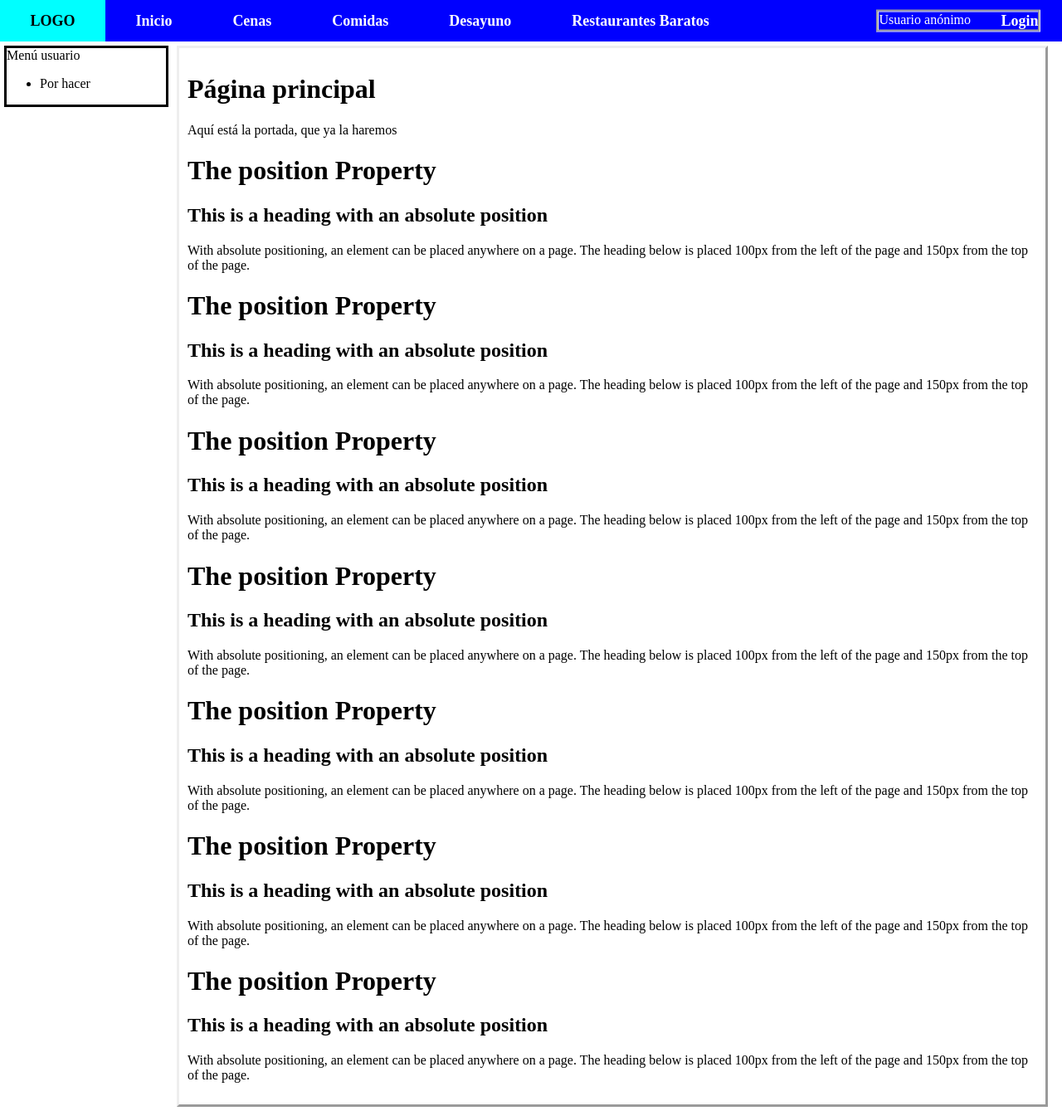
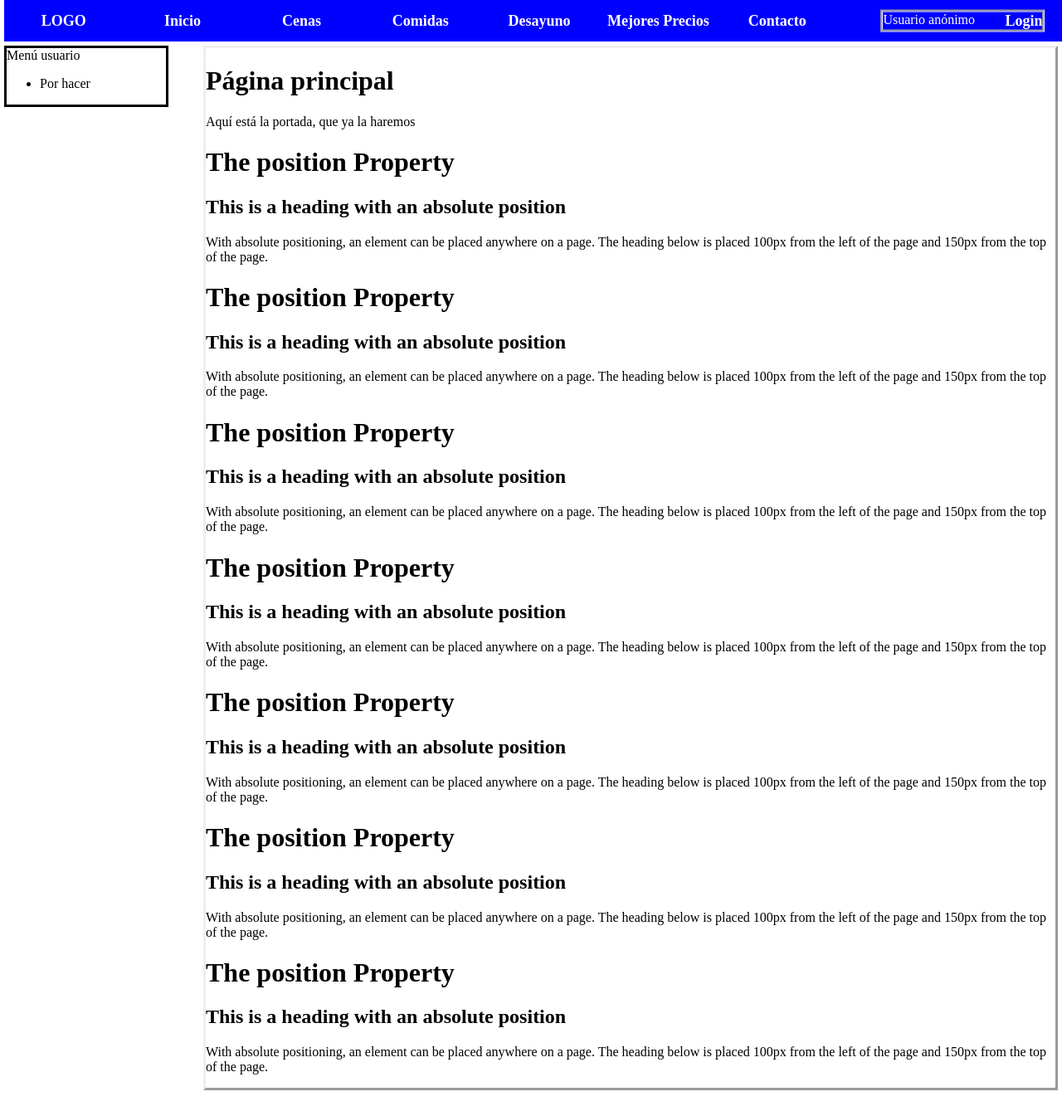
Before and after one commit to Juanchez21/restauranteadvisor, a PHP site: page / in a window 1280 px wide. Shown: the whole page at 83% size. After the commit the page ends 1314 px from the top, so only its background shows below. Run offline with PHP 8.4, Linux system fonts and the light colour scheme.

Commit message:
Ajustes de estilos para que no se descuadre con distintos tamaños de pantalla

```diff
--- a/cabecera.php
+++ b/cabecera.php
@@ -16,14 +16,12 @@
 			<a class="vertical-centered plain-link white-link" href="contacto.php">Desayuno</a>
 		</li>
 		<li>
-			<a class="vertical-centered plain-link white-link" href="contacto.php">Restaurantes Baratos</a>
+			<a class="vertical-centered plain-link white-link" href="contacto.php">Mejores Precios</a>
 		</li>
 		<li>
 			<a class="vertical-centered plain-link white-link" href="contacto.php">Contacto</a>
 		</li>
 	</ul>
-	<div class="saludo vertical-centered">
-		Usuario anónimo
-		<a class="plain-link white-link" href="login.php">Login</a>
+	<div class="saludo vertical-centered">Usuario anónimo<a class="plain-link white-link" href="login.php">Login</a>
 	</div>
 </div>
--- a/css/styles.css
+++ b/css/styles.css
@@ -7,7 +7,8 @@ div.cabecera{
 	overflow:hidden;
 	height: 50px;
 	width: 100%;
-	position:fixed;
+	position: fixed;
+	margin: 0px 5px;
 }
 
 div.saludo {
@@ -33,33 +34,34 @@ ul.head-menu {
 }
 ul.head-menu li {
 	display: block;
-    	float: left;
-	padding-right: 2%;
-	padding-left: 2%;
+    float: left;
 	height: 100%;
 	font-size: large;
 	font-weight: bold;
+	width: 14%;
+	text-align: center;
 }
 ul.head-menu li a{
 	display: block;
-	color: #fff;
-	text-decoration: none;
-	padding: 14px 16px;
 }
 ul.head-menu li:hover {
     background-color: cyan;
-	overflow: auto;
 }
 ul.head-menu li:hover a {
    color: black;
 }
+ul.head-menu li a:hover{
+	overflow: hidden;
+}
 
 /* ESTILOS DEL MENU USUARIO */
 div.menu-usuario {
-	margin: 5px;
+	margin-top: 5px;
+	margin-left: 5px;
 	float: left;
 	border-style: solid;
 	width: 15%;
+	position:fixed;
 }
 
 /* GENERICOS */
@@ -80,13 +82,13 @@ fieldset.formulario-contacto {
 
 /* ESTILOS DEL INDEX */
 div.portada {
-	margin: 5px;
-	float: left;
+	margin-right: 5px;
+	margin-top: 5px;
+	float: right;
 	min-height: 20%;
 	background-color: white;
 	border-style: outset;
 	width: 80%;
-	padding: 10px;
 }
 
 /* OTROS */
```
